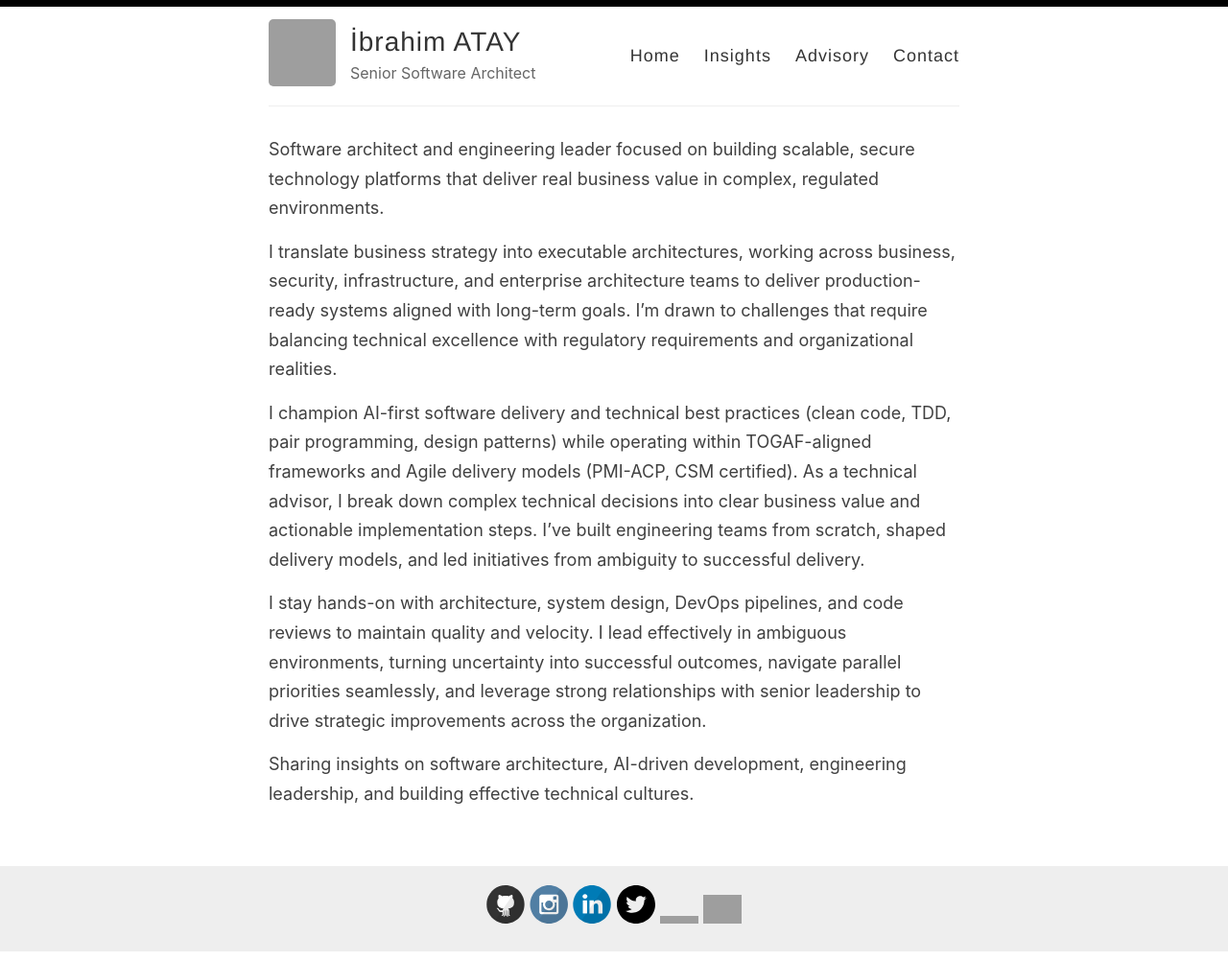
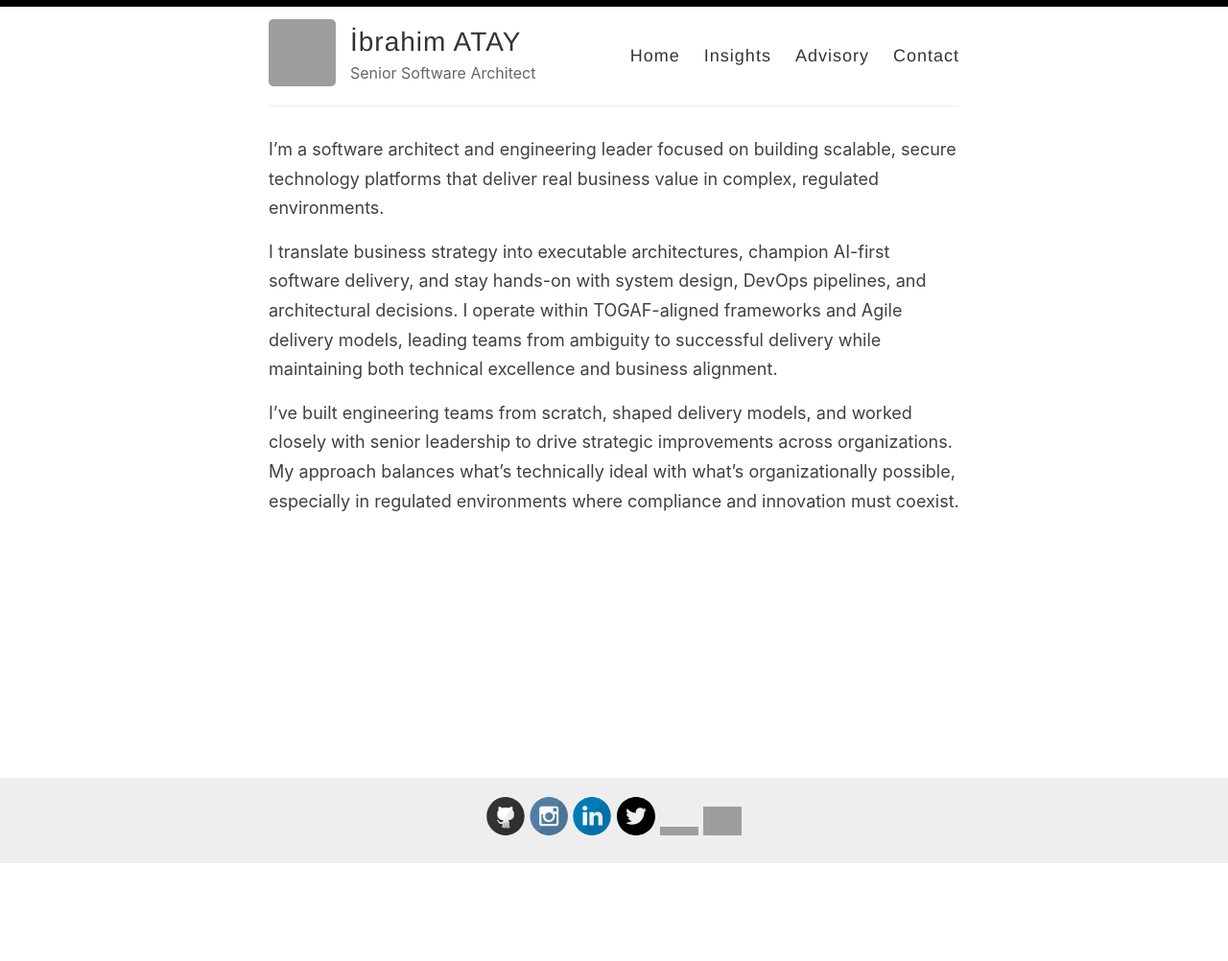
Before and after one commit to ibrahimatay/ibrahimatay.github.io, a Jekyll site: the page built from index.md, in a window 1280 px wide. Shown: the whole page at 96% size. Built offline with Jekyll 4.4.1, drawn with Linux system fonts in a browser that asks for light colours; after the commit the page ends 910 px from its top, so only the background shows below that; grey boxes are pictures that could not be loaded.

Commit message:
Revise personal introduction in index.md
Updated the introduction to reflect a more personal tone and added emphasis on AI-first software delivery and collaboration with senior leadership.

```diff
--- a/index.md
+++ b/index.md
@@ -3,13 +3,8 @@
 layout: page
 title:
 ---
-Software architect and engineering leader focused on building scalable, secure technology platforms that deliver real business value in complex, regulated environments.
+I'm a software architect and engineering leader focused on building scalable, secure technology platforms that deliver real business value in complex, regulated environments.
 
-I translate business strategy into executable architectures, working across business, security, infrastructure, and enterprise architecture teams to deliver production-ready systems aligned with long-term goals. I'm drawn to challenges that require balancing technical excellence with regulatory requirements and organizational realities.
+I translate business strategy into executable architectures, champion AI-first software delivery, and stay hands-on with system design, DevOps pipelines, and architectural decisions. I operate within TOGAF-aligned frameworks and Agile delivery models, leading teams from ambiguity to successful delivery while maintaining both technical excellence and business alignment.
 
-I champion AI-first software delivery and technical best practices (clean code, TDD, pair programming, design patterns) while operating within TOGAF-aligned frameworks and Agile delivery models (PMI-ACP, CSM certified).
-As a technical advisor, I break down complex technical decisions into clear business value and actionable implementation steps. I've built engineering teams from scratch, shaped delivery models, and led initiatives from ambiguity to successful delivery.
-
-I stay hands-on with architecture, system design, DevOps pipelines, and code reviews to maintain quality and velocity. I lead effectively in ambiguous environments, turning uncertainty into successful outcomes, navigate parallel priorities seamlessly, and leverage strong relationships with senior leadership to drive strategic improvements across the organization.
-
-Sharing insights on software architecture, AI-driven development, engineering leadership, and building effective technical cultures.
+I've built engineering teams from scratch, shaped delivery models, and worked closely with senior leadership to drive strategic improvements across organizations. My approach balances what's technically ideal with what's organizationally possible, especially in regulated environments where compliance and innovation must coexist.
```
